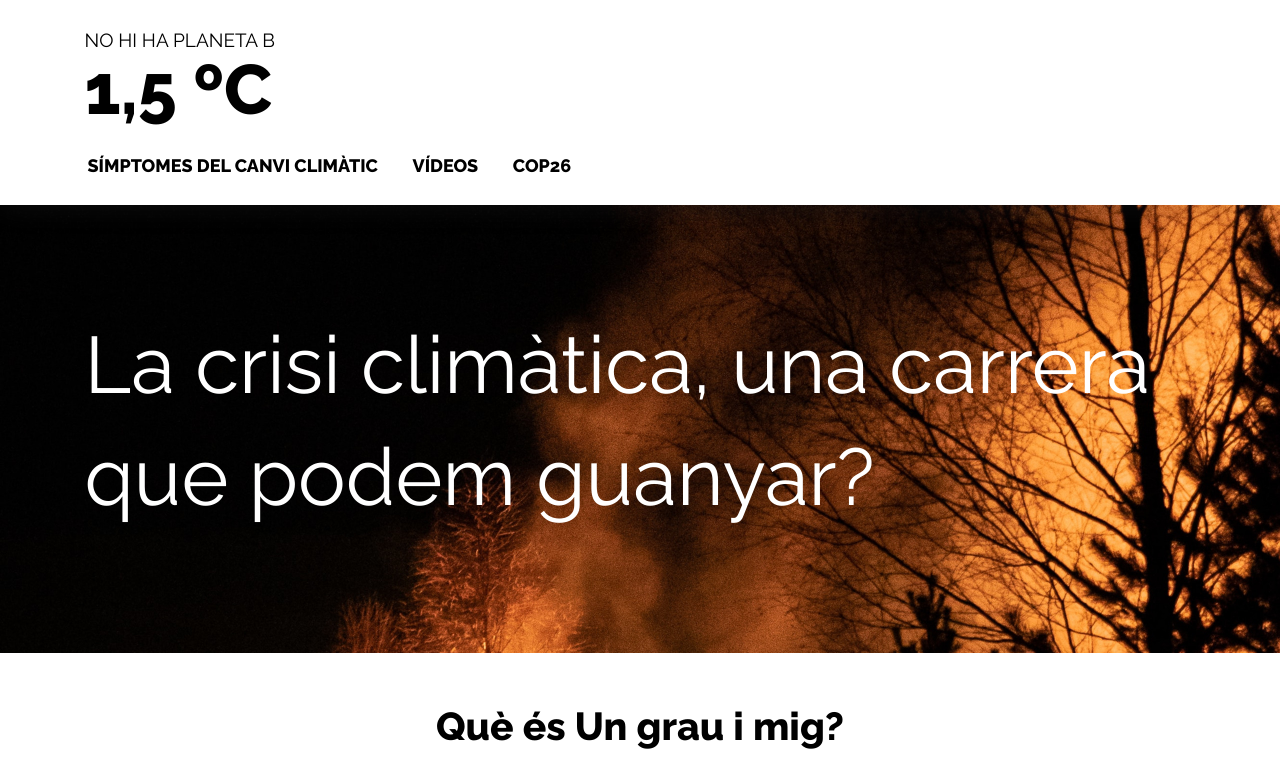
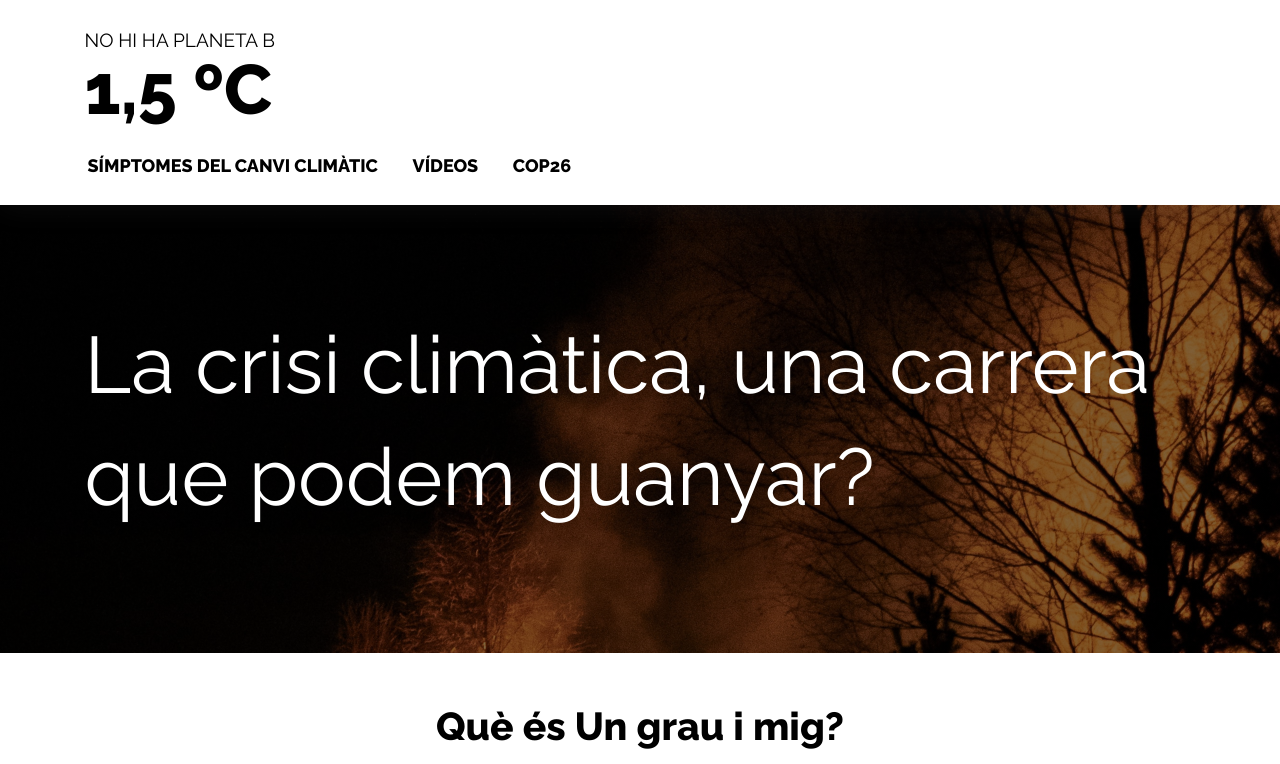
Before and after one commit to cmelgarejouoc/un-grau-i-mig, a plain HTML site: page index.html in a window 1280 px wide. Shown: the top 764 px of the page. Drawn offline with Linux system fonts and the light colour scheme.

Commit message:
Add files via upload

```diff
--- a/css/estils.css
+++ b/css/estils.css
@@ -110,7 +110,8 @@ header .header-wrapper > nav ul li a.active{
 	}
 
 	.home-page main header{
-		background-image: url('../images/bg-hero-home.jpg');
+		background: linear-gradient(rgba(0,0,0,.5), rgba(0,0,0,.5)), url("../images/bg-hero-home.jpg");
+		/*background-image: url('../images/bg-hero-home.jpg');*/
 		background-position: center left;
 		background-size: cover;
 		background-repeat: no-repeat;
```
